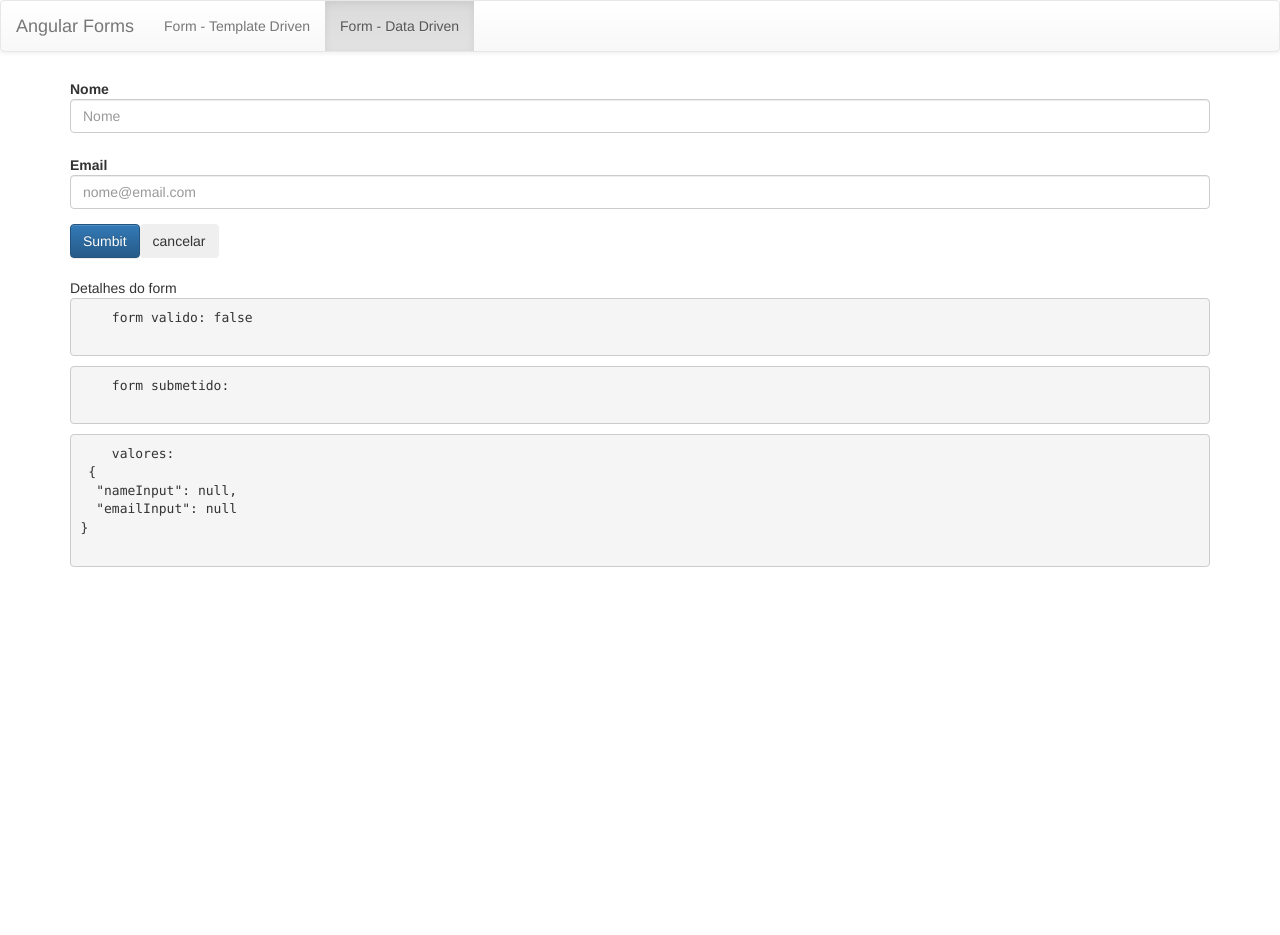
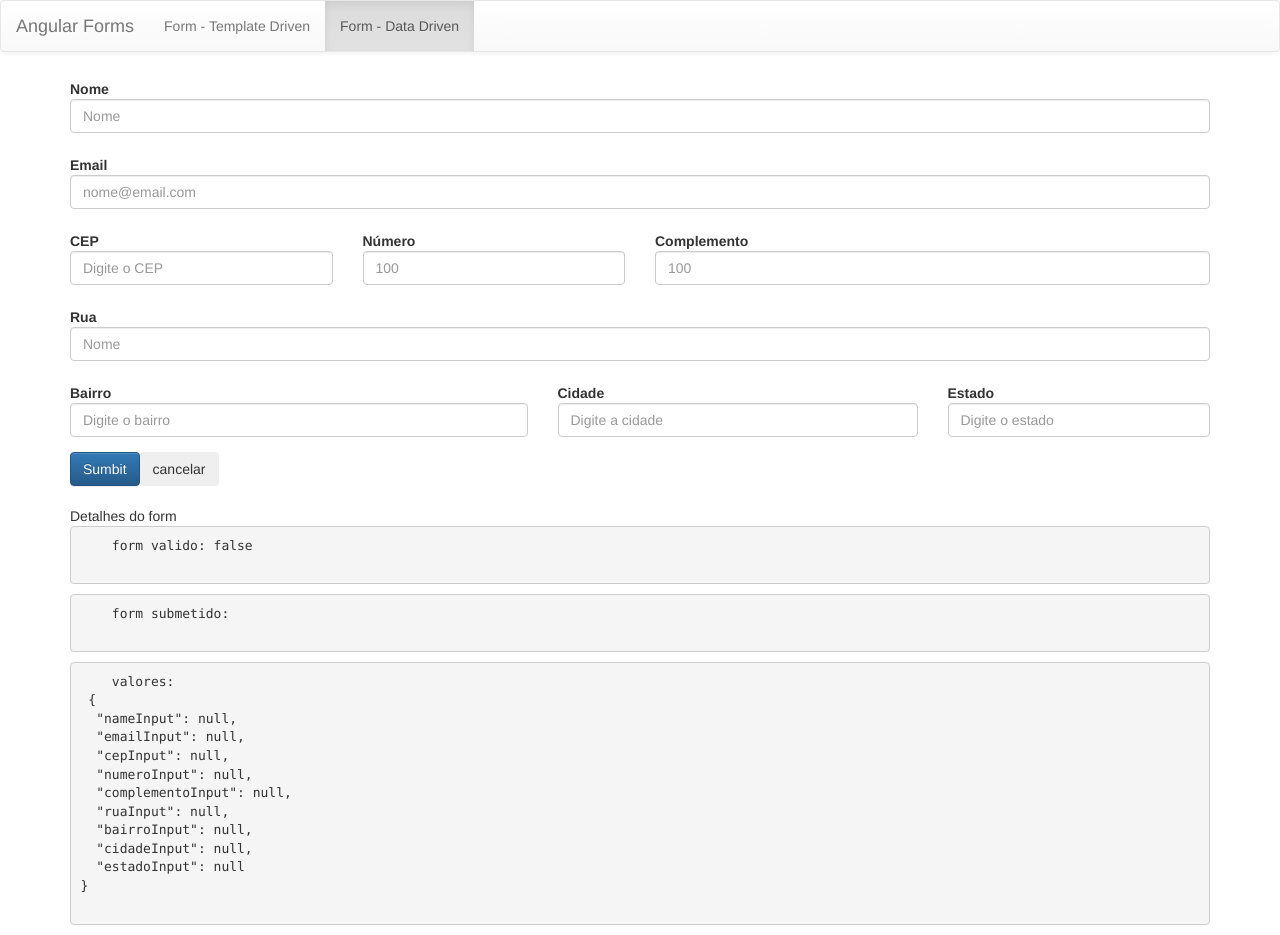
Before and after one commit to vitor-eble/Angular, an Angular app in the folder forms/: page /dataForm in a window 1280 px wide. Before the commit the page ends 800 px from the top, so only its background shows below. Built offline with nearby package versions, Linux system fonts and the light colour scheme.

Commit message:
aula 96:campos de endereço (migrando um form template driven para form reativo)

```diff
--- a/forms/src/app/data-form/data-form.component.html
+++ b/forms/src/app/data-form/data-form.component.html
@@ -27,6 +27,65 @@
     </div>
   </div>
 
+  <div>
+    <div class="form-group">
+      <div class="col-md-3" [ngClass]="aplicaCssErro('cepInput')">
+        <label for="cep" class="control-label">CEP</label>
+        <input type="text" class="form-control" id="cep" placeholder="Digite o CEP" formControlName="cepInput">
+        <app-campo-control-error [mostrarErro]="verificaValidTouched('cepInput')" msgError="CEP é Obrigatorio">
+        </app-campo-control-error>
+      </div>
+
+      <div class="col-md-3" [ngClass]="aplicaCssErro('numeroInput')">
+        <label for="numero" class="control-label" >Número</label>
+        <input type="number" class="form-control" id="numero"  placeholder="100" formControlName="numeroInput">
+        <app-campo-control-error [mostrarErro]="verificaValidTouched('numeroInput')" msgError="Número é Obrigatorio">
+        </app-campo-control-error>
+      </div>
+
+      <div class="col-md-6">
+        <label for="complemento" class="control-label">Complemento</label>
+        <input type="text" class="form-control" id="complemento"  n placeholder="100">
+      </div>
+    </div>
+
+    <div class="form-group" [ngClass]="aplicaCssErro('ruaInput')">
+      <div class="col-sm-12">
+        <label for="rua" class="control-label">Rua</label>
+      </div>
+
+      <div class="col-sm-12">
+        <input type="text" class="form-control" id="rua" placeholder="Nome" formControlName="ruaInput">
+        <app-campo-control-error [mostrarErro]="verificaValidTouched('ruaInput')"  msgError="Rua é Obrigatorio">
+        </app-campo-control-error>
+      </div>
+    </div>
+
+    <div class="form-group" [ngClass]="aplicaCssErro('bairroInput')">
+      <div class="col-md-5" >
+        <label for="bairro" class="control-label">Bairro</label>
+        <input type="text" class="form-control" id="bairro" placeholder="Digite o bairro" formControlName="bairroInput">
+        <app-campo-control-error [mostrarErro]="verificaValidTouched('bairroInput')"  msgError="Bairro é Obrigatorio">
+        </app-campo-control-error>
+      </div>
+
+      <div class="col-md-4" [ngClass]="aplicaCssErro('cidadeInput')">
+        <label for="cidade" class="control-label">Cidade</label>
+        <input type="text" class="form-control" id="cidade" placeholder="Digite a cidade" formControlName="cidadeInput">
+        <app-campo-control-error [mostrarErro]="verificaValidTouched('cidadeInput')"  msgError="Cidade é Obrigatorio">
+        </app-campo-control-error>
+      </div>
+
+      <div class="col-md-3">
+        <label for="estado" class="control-label">Estado</label>
+        <input type="text" class="form-control" id="estado"  placeholder="Digite o estado" formControlName="estadoInput">
+        <app-campo-control-error [mostrarErro]="verificaValidTouched('estadoInput')" msgError="Estado é Obrigatorio">
+        </app-campo-control-error>
+      </div>
+    </div>
+
+ </div>
+
   <button type="submit" title="btnSubmit" class="btn btn-primary">
     Sumbit
   </button>
--- a/forms/src/app/data-form/data-form.component.ts
+++ b/forms/src/app/data-form/data-form.component.ts
@@ -26,7 +26,27 @@ export class DataFormComponent {
     emailInput: new FormControl(null, [
       Validators.required,
       Validators.email
-    ])
+    ]),
+    cepInput: new FormControl(null, [
+      Validators.required
+    ]),
+    numeroInput: new FormControl(null, [
+      Validators.required
+    ]),
+    complementoInput: new FormControl(null),
+    ruaInput: new FormControl(null, [
+      Validators.required
+    ]),
+    bairroInput: new FormControl(null, [
+      Validators.required
+    ]),
+    cidadeInput: new FormControl(null, [
+      Validators.required
+    ]),
+    estadoInput: new FormControl(null, [
+      Validators.required
+    ]),
+
     //validator.pattern("[a-z0-9!#$%&'*+/=?^_`{|}~-]+(?:\.[a-z0-9!#$%&'*+/=?^_`{|}~-]+)*@(?:[a-z0-9](?:[a-z0-9-]*[a-z0-9])?\.)+[a-z0-9](?:[a-z0-9-]*[a-z0-9])?")
     //Validators.minLength(3), Validators.maxLength(20)
   });
@@ -59,18 +79,18 @@ export class DataFormComponent {
     this.formulario.reset()
   }
 
-  verificaValidTouched(campo: any): boolean{
+  verificaValidTouched(campo: string): boolean{
     return this.formulario.get(campo)?.invalid && this.formulario.get(campo)?.touched || false
   }
 
   verificaEmailInvalido(){
     let campoEmail = this.formulario.get('emailInput')
     if(campoEmail?.errors){
-      return campoEmail.errors['email']
+      return campoEmail.errors['email'] && campoEmail.touched
     }
   }
 
-  aplicaCssErro(campo: any){
+  aplicaCssErro(campo: string){
     return {
       'has-error': this.verificaValidTouched(campo),
       'has-feeback': this.verificaValidTouched(campo)
```
